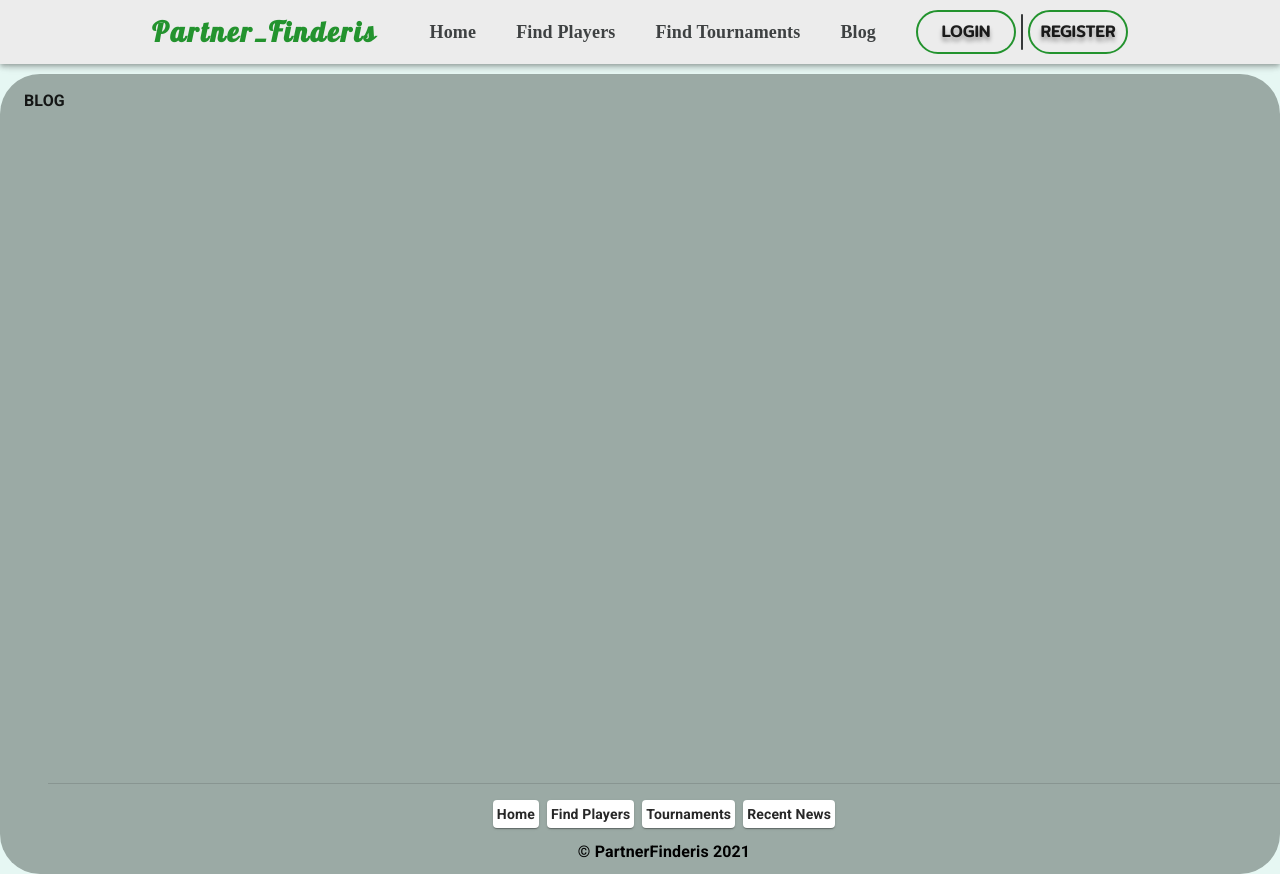
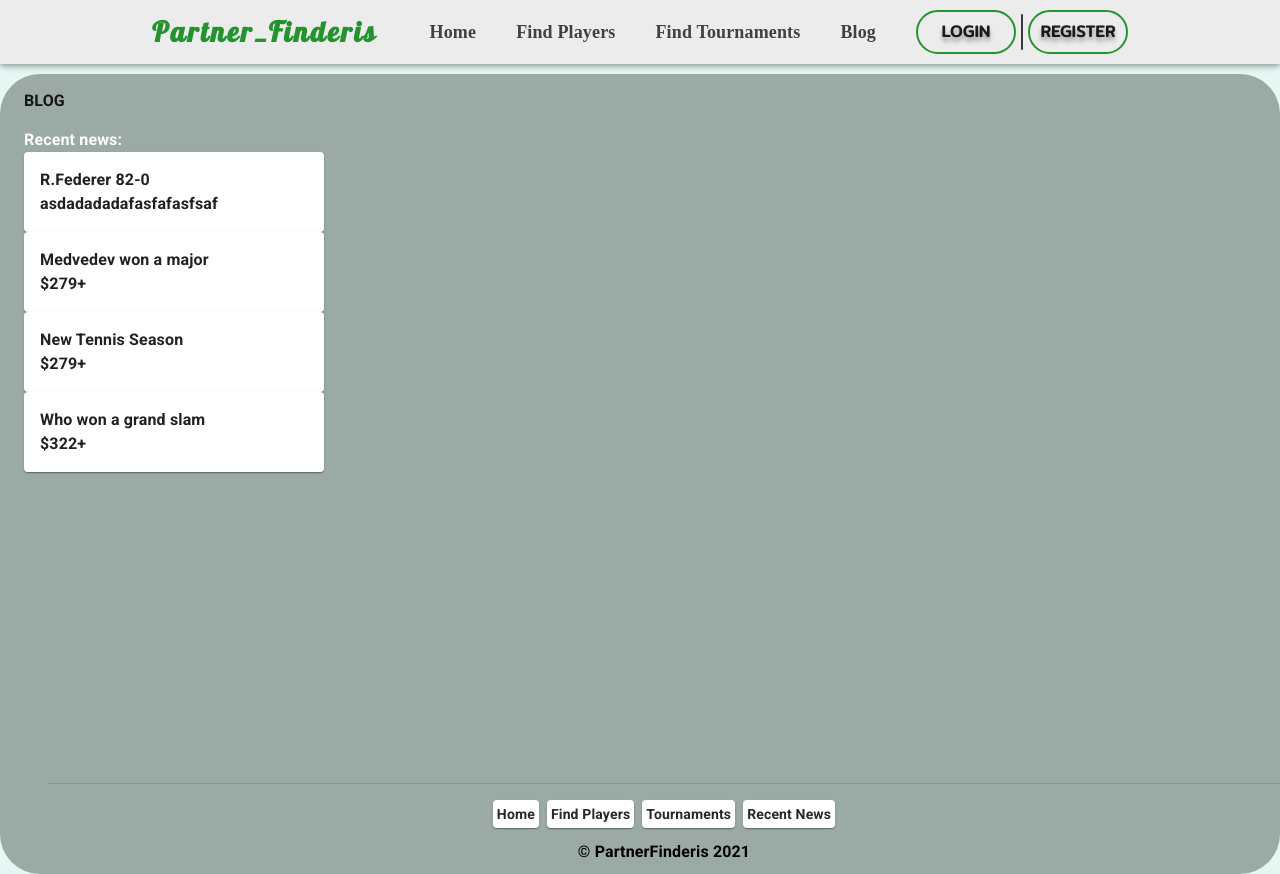
Before and after one commit to TadasSipavicius/Searching-Partner-Website, a React (Create React App) app in the folder Client/: page /blog in a window 1280 px wide. Shown: the top 874 px of the page. Built offline with nearby package versions, Linux system fonts and the light colour scheme; no server answers; a web font is replaced by a local one.

Commit message:
Added RecentNews component into Blog page

```diff
--- a/Client/src/Pages/Blog.tsx
+++ b/Client/src/Pages/Blog.tsx
@@ -1,10 +1,13 @@
+import React from 'react';
+
 import { Button, Typography } from '@material-ui/core';
-import React from 'react';
+import { useAuth0 } from '@auth0/auth0-react';
+import { useHistory } from 'react-router';
 
 import PageContainer from '../Components/PageContainer';
 import ContactForm from '../Components/ContactForm';
-import { useAuth0 } from '@auth0/auth0-react';
-import { useHistory } from 'react-router';
+
+import RecentNews from '../Layout/HomePageItems/RecentNews';
 export default function Blog() {
 
     const { user } = useAuth0();
@@ -25,7 +28,7 @@ export default function Blog() {
                 Add Blog
             </Button> :
             null}
-
+            <RecentNews />
             <ContactForm />
         </PageContainer>
 
```
